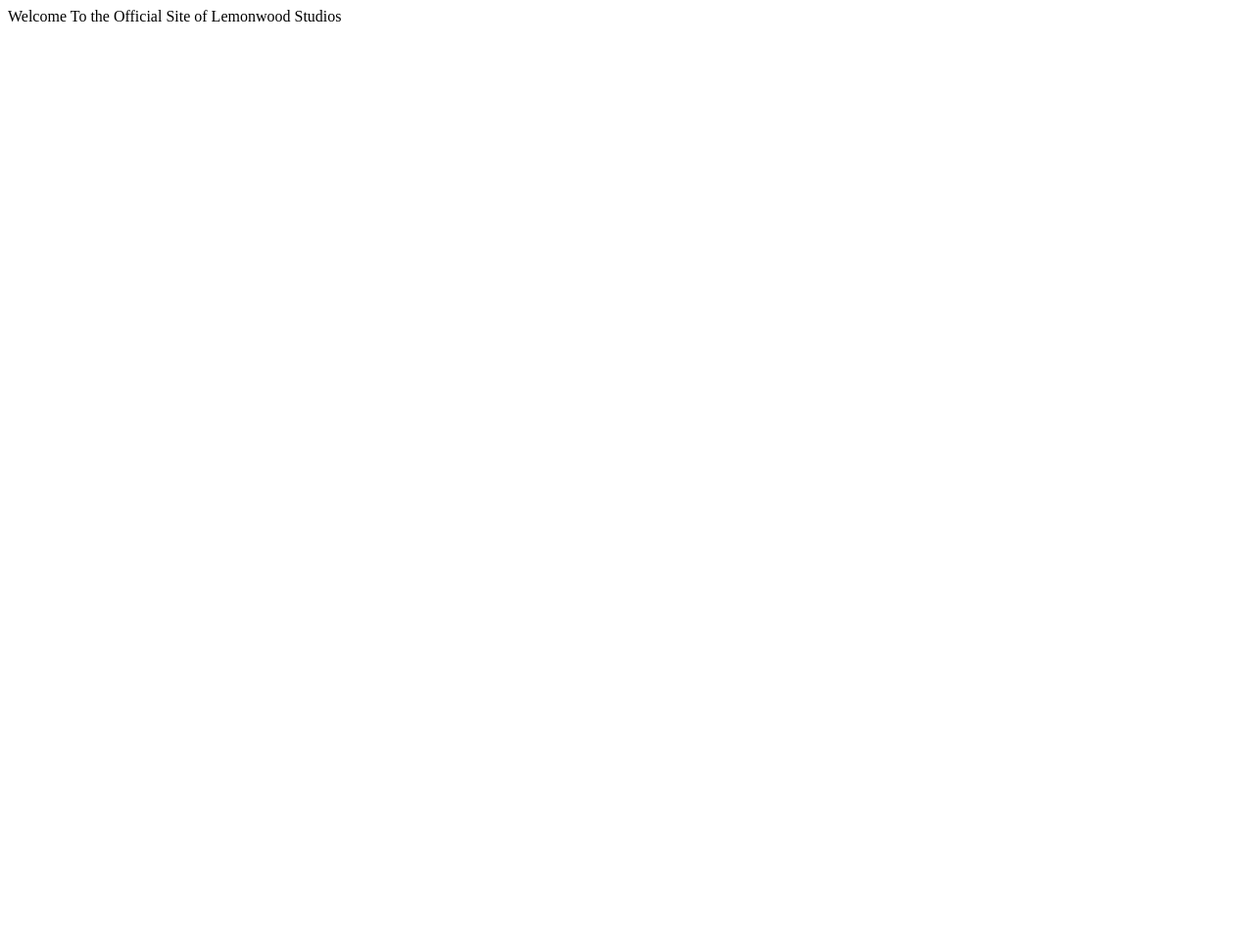
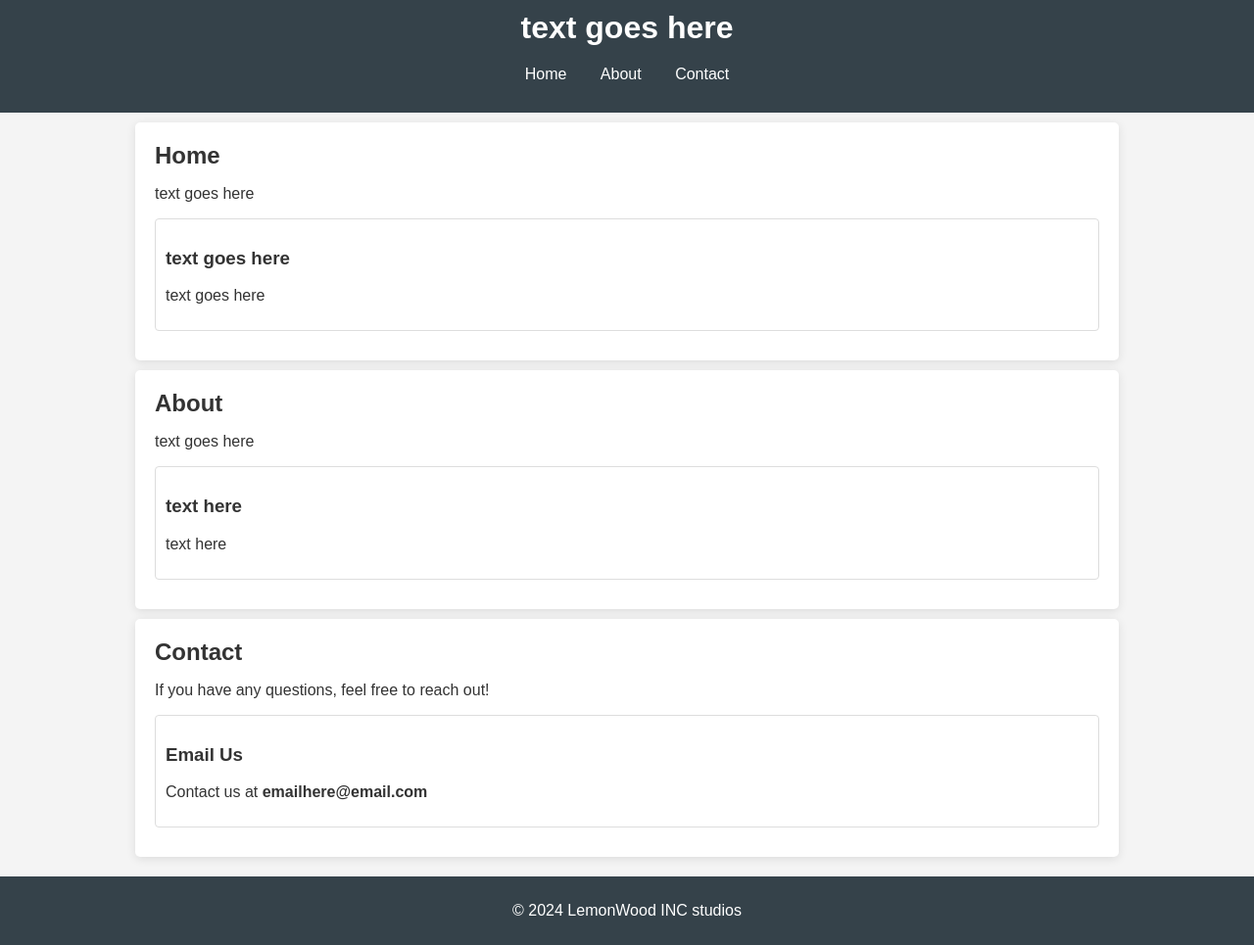
Before and after one commit to SquirrelWithAKeyboard/LemonwoodStudios, a plain HTML site: page index.html in a window 1280 px wide. Shown: the whole page at 98% size. Before the commit the page ends 800 px from the top, so only its background shows below. Drawn offline with Linux system fonts and the light colour scheme.

Commit message:
Update index.html
I have put “text here” meaning we can, well put text there

Signed-off-by: MrMcMan <liamctown12@gmail.com>

```diff
--- a/index.html
+++ b/index.html
@@ -1 +1,104 @@
-<h0.5>Welcome To the Official Site of Lemonwood Studios</h0.5></h0.5>
+<!DOCTYPE html>
+<html lang="en">
+<head>
+    <meta charset="UTF-8">
+    <meta name="viewport" content="width=device-width, initial-scale=1.0">
+    <title>Welcome to the official site of LemonWood studios</title>
+    <style>
+        body {
+            font-family: Arial, sans-serif;
+            margin: 0;
+            padding: 0;
+            background-color: #f4f4f4;
+            color: #333;
+        }
+        header {
+            background: #35424a;
+            color: #ffffff;
+            padding: 10px 0;
+            text-align: center;
+        }
+        nav {
+            margin: 20px 0;
+        }
+        nav a {
+            margin: 0 15px;
+            text-decoration: none;
+            color: #ffffff;
+        }
+        section {
+            padding: 20px;
+            margin: 10px;
+            background: #ffffff;
+            border-radius: 5px;
+            box-shadow: 0 2px 10px rgba(0,0,0,0.1);
+        }
+        footer {
+            text-align: center;
+            padding: 10px 0;
+            background: #35424a;
+            color: #ffffff;
+            position: relative;
+            bottom: 0;
+            width: 100%;
+            margin-top: 20px;
+        }
+        .container {
+            width: 80%;
+            margin: auto;
+        }
+        h1, h2 {
+            margin: 0;
+        }
+        .card {
+            border: 1px solid #ddd;
+            border-radius: 4px;
+            padding: 10px;
+            margin: 10px 0;
+        }
+    </style>
+</head>
+<body>
+    <header>
+        <h1>text goes here</h1>
+        <nav>
+            <a href="#home">Home</a>
+            <a href="#about">About</a>
+            <a href="#contact">Contact</a>
+        </nav>
+    </header>
+
+    <div class="container">
+        <section id="home">
+            <h2>Home</h2>
+            <p> text goes here</p>
+            <div class="card">
+                <h3> text goes here</h3>
+                <p>text goes here</p>
+            </div>
+        </section>
+
+        <section id="about">
+            <h2>About</h2>
+            <p>text goes here</p>
+            <div class="card">
+                <h3>text here</h3>
+                <p>text here</p>
+            </div>
+        </section>
+
+        <section id="contact">
+            <h2>Contact</h2>
+            <p>If you have any questions, feel free to reach out!</p>
+            <div class="card">
+                <h3>Email Us</h3>
+                <p>Contact us at <strong>emailhere@email.com</strong></p>
+            </div>
+        </section>
+    </div>
+
+    <footer>
+        <p>&copy; 2024 LemonWood INC studios</p>
+    </footer>
+</body>
+</html>
```
